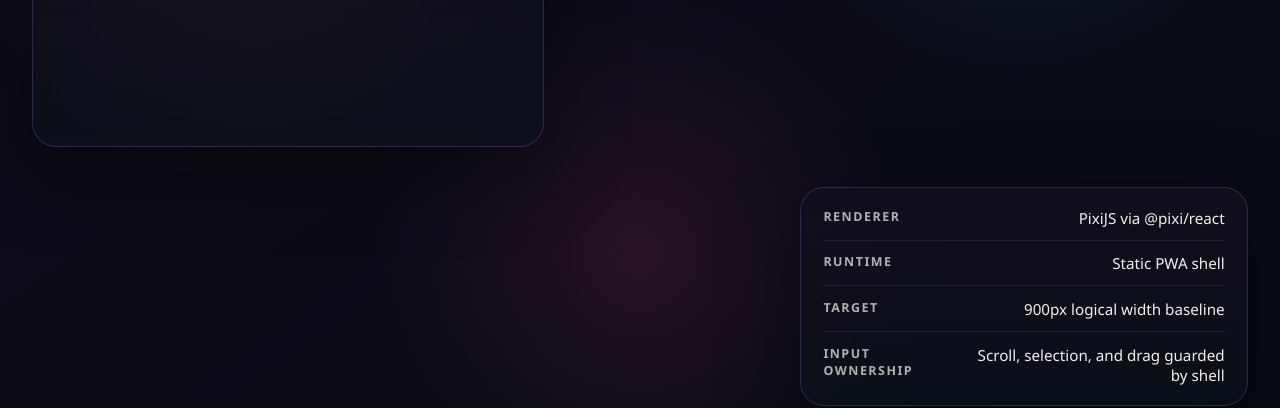
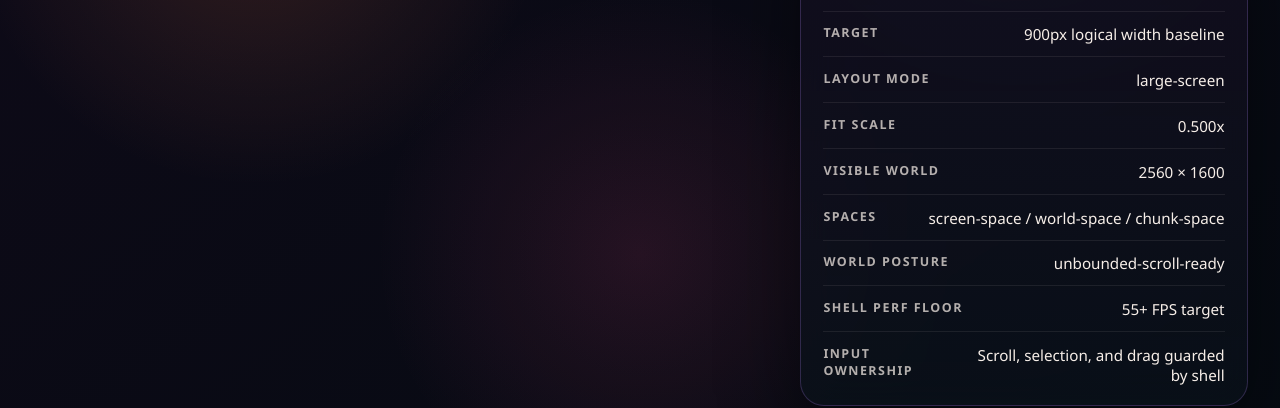
Before and after one commit to AlexAgo83/emberwake, a React (Vite) app: page / in a window 1280 px wide. Shown: the part 346-754 px from the top of the page. Built offline with nearby package versions, Linux system fonts and the light colour scheme.

Commit message:
Add stable logical viewport and world-space shell contract

```diff
--- a/src/app/AppShell.tsx
+++ b/src/app/AppShell.tsx
@@ -3,9 +3,11 @@ import { useRef } from "react";
 import { FullscreenToggleButton } from "./components/FullscreenToggleButton";
 import { useDocumentViewportLock } from "./hooks/useDocumentViewportLock";
 import { useFullscreenController } from "./hooks/useFullscreenController";
+import { useLogicalViewportModel } from "./hooks/useLogicalViewportModel";
 import { useRuntimeInteractionGuards } from "./hooks/useRuntimeInteractionGuards";
 import { RuntimeSurface } from "../game/render/RuntimeSurface";
 import { appConfig } from "../shared/config/appConfig";
+import { runtimeContract } from "../shared/constants/runtimeContract";
 
 export function AppShell() {
   const shellRef = useRef<HTMLElement>(null);
@@ -13,9 +15,15 @@ export function AppShell() {
   useDocumentViewportLock();
   useRuntimeInteractionGuards(runtimeSurfaceRef);
   const { enterFullscreen, isFullscreen, isSupported } = useFullscreenController(shellRef);
+  const viewport = useLogicalViewportModel(shellRef);
 
   return (
-    <main className="app-shell" data-app-ready="true" ref={shellRef}>
+    <main
+      className="app-shell"
+      data-app-ready="true"
+      data-layout-mode={viewport.layoutMode}
+      ref={shellRef}
+    >
       <section className="app-shell__runtime" aria-label="Interactive runtime shell">
         <RuntimeSurface surfaceRef={runtimeSurfaceRef} />
       </section>
@@ -53,6 +61,33 @@ export function AppShell() {
             <dd>{appConfig.logicalWidth}px logical width baseline</dd>
           </div>
           <div>
+            <dt>Layout mode</dt>
+            <dd>{viewport.layoutMode}</dd>
+          </div>
+          <div>
+            <dt>Fit scale</dt>
+            <dd>{viewport.fitScale.toFixed(3)}x</dd>
+          </div>
+          <div>
+            <dt>Visible world</dt>
+            <dd>
+              {Math.round(viewport.visibleWorldSize.width)} ×{" "}
+              {Math.round(viewport.visibleWorldSize.height)}
+            </dd>
+          </div>
+          <div>
+            <dt>Spaces</dt>
+            <dd>{viewport.spaces.join(" / ")}</dd>
+          </div>
+          <div>
+            <dt>World posture</dt>
+            <dd>{runtimeContract.worldAssumption}</dd>
+          </div>
+          <div>
+            <dt>Shell perf floor</dt>
+            <dd>{viewport.performanceBudget.frameRateFloor}+ FPS target</dd>
+          </div>
+          <div>
             <dt>Input ownership</dt>
             <dd>Scroll, selection, and drag guarded by shell</dd>
           </div>
--- /dev/null
+++ b/src/app/hooks/useLogicalViewportModel.ts
@@ -0,0 +1,123 @@
+import { useEffect, useState } from "react";
+import type { RefObject } from "react";
+
+import { logicalViewport } from "../../shared/constants/logicalViewport";
+import { shellPerformanceBudget } from "../../shared/constants/performanceBudget";
+import { runtimeContract } from "../../shared/constants/runtimeContract";
+import type { LayoutMode } from "../../shared/types/layout";
+
+type LogicalViewportModel = {
+  fitScale: number;
+  layoutMode: LayoutMode;
+  logicalSize: {
+    height: number;
+    width: number;
+  };
+  performanceBudget: typeof shellPerformanceBudget;
+  screenSize: {
+    height: number;
+    width: number;
+  };
+  spaces: typeof runtimeContract.coordinateSpaces;
+  visibleWorldSize: {
+    height: number;
+    width: number;
+  };
+  worldOrigin: {
+    x: number;
+    y: number;
+  };
+};
+
+const buildViewportModel = (width: number, height: number): LogicalViewportModel => {
+  const safeWidth = Math.max(width, 1);
+  const safeHeight = Math.max(height, 1);
+  const fitScale = Math.min(
+    safeWidth / logicalViewport.mobileWidth,
+    safeHeight / logicalViewport.mobileHeight
+  );
+
+  return {
+    fitScale,
+    layoutMode: safeWidth <= logicalViewport.breakpoint ? "mobile" : "large-screen",
+    logicalSize: {
+      height: logicalViewport.mobileHeight,
+      width: logicalViewport.mobileWidth
+    },
+    performanceBudget: shellPerformanceBudget,
+    screenSize: {
+      height: safeHeight,
+      width: safeWidth
+    },
+    spaces: runtimeContract.coordinateSpaces,
+    visibleWorldSize: {
+      height: safeHeight / fitScale,
+      width: safeWidth / fitScale
+    },
+    worldOrigin: {
+      x: 0,
+      y: 0
+    }
+  };
+};
+
+const getFallbackSize = () => ({
+  height: window.innerHeight,
+  width: window.innerWidth
+});
+
+export function useLogicalViewportModel(
+  shellRef: RefObject<HTMLElement | null>
+): LogicalViewportModel {
+  const [viewportModel, setViewportModel] = useState<LogicalViewportModel>(() =>
+    buildViewportModel(logicalViewport.mobileWidth, logicalViewport.mobileHeight)
+  );
+
+  useEffect(() => {
+    const shellElement = shellRef.current;
+    if (!shellElement) {
+      return;
+    }
+
+    const updateFromRect = (width: number, height: number) => {
+      setViewportModel(buildViewportModel(width, height));
+    };
+
+    const updateFromElement = () => {
+      const rect = shellElement.getBoundingClientRect();
+      updateFromRect(rect.width, rect.height);
+    };
+
+    updateFromElement();
+
+    if (typeof ResizeObserver !== "undefined") {
+      const resizeObserver = new ResizeObserver((entries) => {
+        const entry = entries[0];
+        if (!entry) {
+          return;
+        }
+
+        updateFromRect(entry.contentRect.width, entry.contentRect.height);
+      });
+
+      resizeObserver.observe(shellElement);
+
+      return () => {
+        resizeObserver.disconnect();
+      };
+    }
+
+    const handleResize = () => {
+      const fallbackSize = getFallbackSize();
+      updateFromRect(fallbackSize.width, fallbackSize.height);
+    };
+
+    window.addEventListener("resize", handleResize);
+
+    return () => {
+      window.removeEventListener("resize", handleResize);
+    };
+  }, [shellRef]);
+
+  return viewportModel;
+}
--- a/src/app/styles/app.css
+++ b/src/app/styles/app.css
@@ -158,6 +158,7 @@
   color: var(--emberwake-copy);
   font-size: 0.95rem;
   text-align: right;
+  word-break: break-word;
 }
 
 .runtime-surface {
--- a/src/game/render/RuntimeSurface.tsx
+++ b/src/game/render/RuntimeSurface.tsx
@@ -8,7 +8,12 @@ type RuntimeSurfaceProps = {
 export function RuntimeSurface({ surfaceRef }: RuntimeSurfaceProps) {
   return (
     <div className="runtime-surface" data-runtime-surface="pixi" ref={surfaceRef}>
-      <Application antialias autoDensity backgroundColor={0x09070f} resizeTo={window} />
+      <Application
+        antialias
+        autoDensity
+        backgroundColor={0x09070f}
+        resizeTo={surfaceRef ?? window}
+      />
       <div className="runtime-surface__glow" aria-hidden="true" />
     </div>
   );
--- a/src/shared/constants/logicalViewport.ts
+++ b/src/shared/constants/logicalViewport.ts
@@ -1,4 +1,5 @@
 export const logicalViewport = {
   mobileWidth: 900,
+  mobileHeight: 1600,
   breakpoint: 900
 } as const;
--- /dev/null
+++ b/src/shared/constants/performanceBudget.ts
@@ -0,0 +1,4 @@
+export const shellPerformanceBudget = {
+  frameRateFloor: 55,
+  referenceDeviceClass: "mobile-shell"
+} as const;
--- /dev/null
+++ b/src/shared/constants/runtimeContract.ts
@@ -0,0 +1,5 @@
+export const runtimeContract = {
+  coordinateSpaces: ["screen-space", "world-space", "chunk-space"],
+  renderLayers: ["shell-overlay", "runtime-surface"],
+  worldAssumption: "unbounded-scroll-ready"
+} as const;
```
Also changed, not shown: logics/backlog/item_002_add_stable_logical_viewport_and_world_space_shell_contract.md (+8 -8 lines), logics/tasks/task_002_add_stable_logical_viewport_and_world_space_shell_contract.md (+26 -18 lines).
